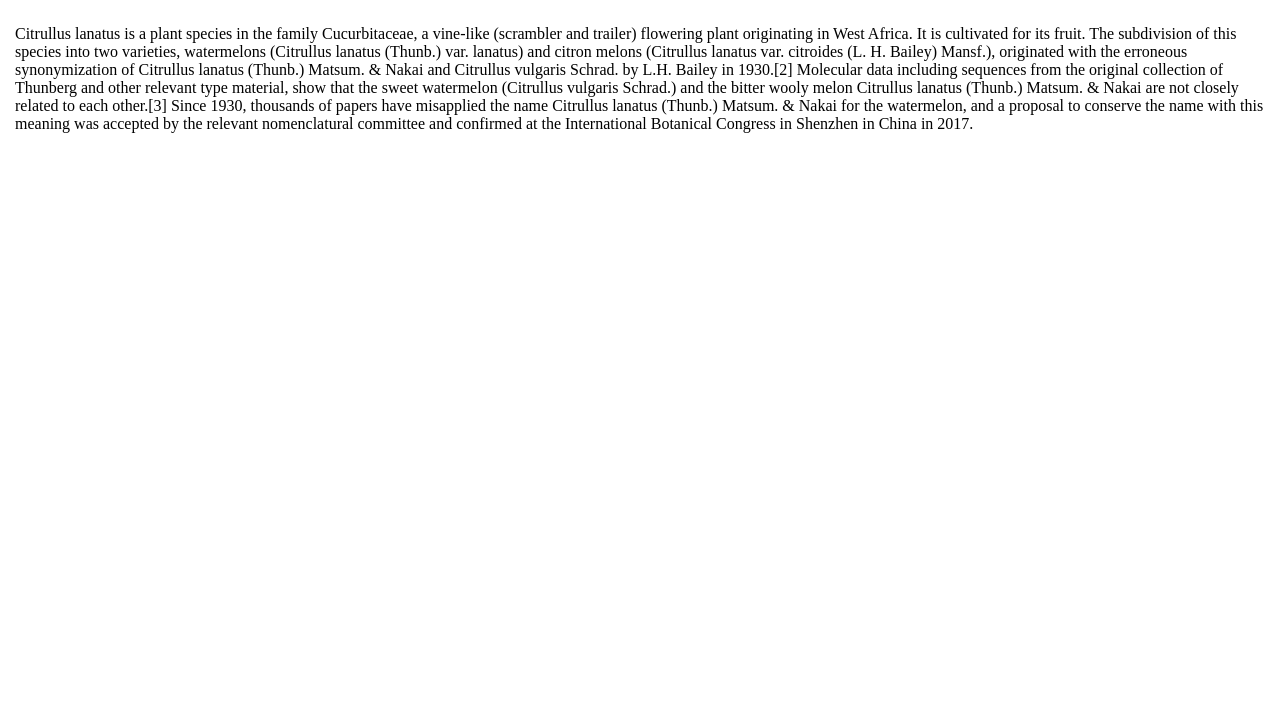
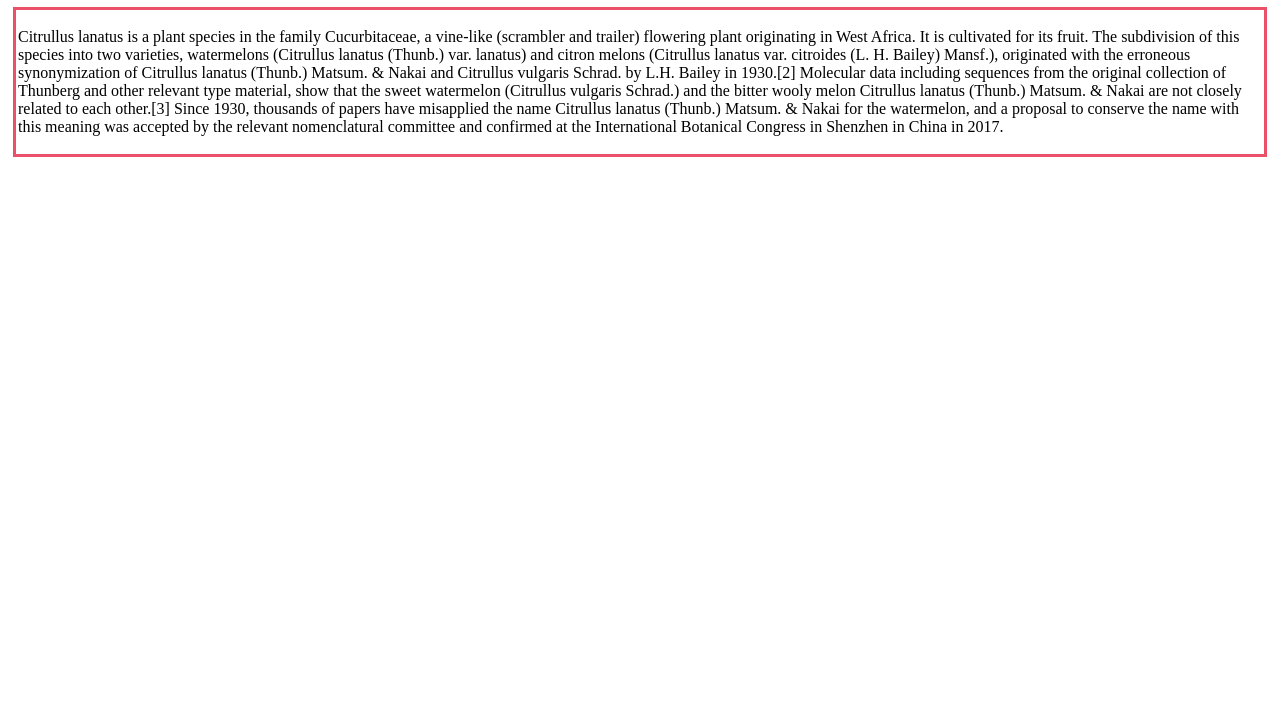
Before and after one commit to juddin1995/project1, a plain HTML site: page index.html in a window 1280 px wide. Shown: the part 73-800 px from the top of the page. Drawn offline with Linux system fonts and the light colour scheme.

Commit message:
p border

```diff
--- a/main.css
+++ b/main.css
@@ -8,8 +8,9 @@ width: 100%;
 }
 
 .paragraph {
-  margin: 5px 5px;
-  padding: 2px 2px;
+  margin: 5px;
+  padding: 2px;
+  border-style: solid;
   border-width: medium;
   border-color: #ea5169;
 }
```
